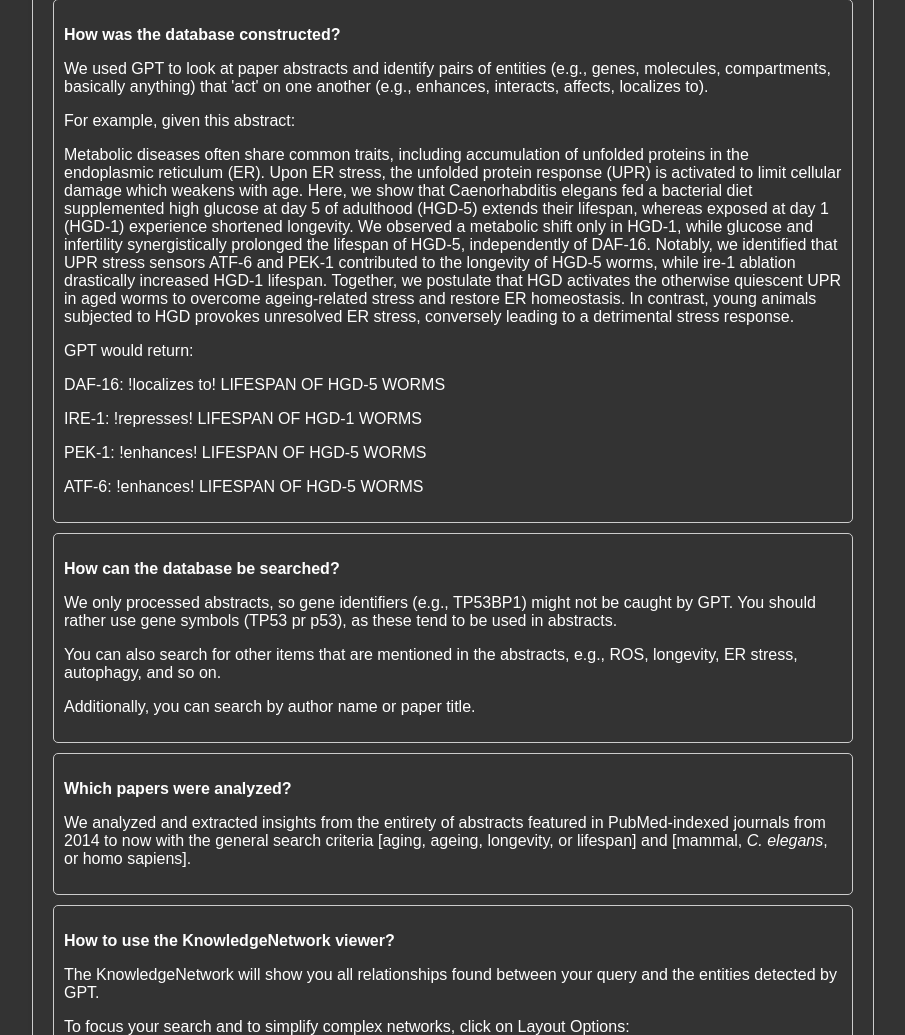
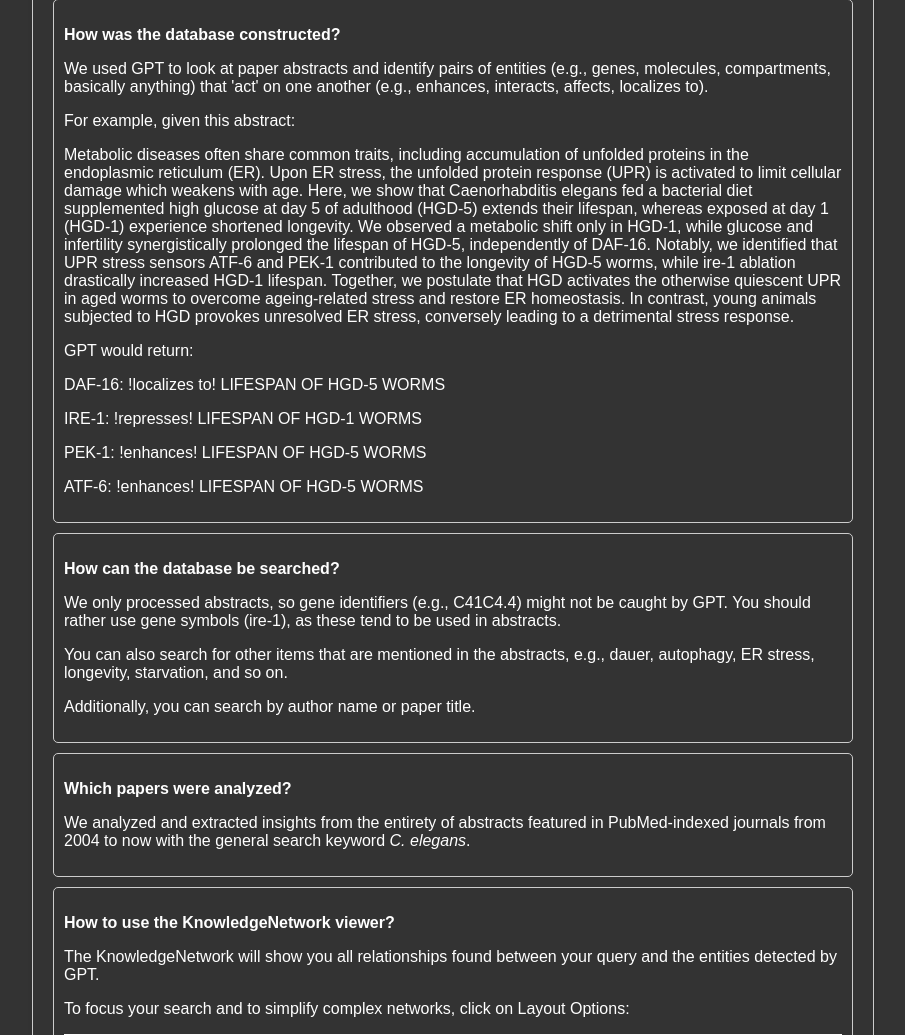
Before and after one commit to g-tibo/celegans, a Flask app: page /help in a window 1280 px wide. Shown: the part 147-1182 px from the top of the page, without its empty margins (187-1092 px from the left). Run offline with Flask 2, Linux system fonts and the light colour scheme; parts of the project's set-up code (start-up, migrations or seed data) failed here and were passed over.

Commit message:
Update help.html

```diff
--- a/templates/help.html
+++ b/templates/help.html
@@ -80,13 +80,13 @@
 		</li>
         <li>
           <p><strong>How can the database be searched?</strong></p>
-          <p>We only processed abstracts, so gene identifiers (e.g., TP53BP1) might not be caught by GPT. You should rather use gene symbols (TP53 pr p53), as these tend to be used in abstracts.</p>
-			<p>You can also search for other items that are mentioned in the abstracts, e.g., ROS, longevity, ER stress, autophagy, and so on.</p>
+          <p>We only processed abstracts, so gene identifiers (e.g., C41C4.4) might not be caught by GPT. You should rather use gene symbols (ire-1), as these tend to be used in abstracts.</p>
+			<p>You can also search for other items that are mentioned in the abstracts, e.g., dauer, autophagy, ER stress, longevity, starvation, and so on.</p>
 			<p>Additionally, you can search by author name or paper title.</p>
 		</li>
         <li>
           <p><strong>Which papers were analyzed?</strong></p>
-          <p>We analyzed and extracted insights from the entirety of abstracts featured in PubMed-indexed journals from 2014 to now with the general search criteria [aging, ageing, longevity, or lifespan] and [mammal, <i>C. elegans</i>, or homo sapiens].</p>
+          <p>We analyzed and extracted insights from the entirety of abstracts featured in PubMed-indexed journals from 2004 to now with the general search keyword <em>C. elegans</em>.</p>
 		  					</li>
         <li>
           <p><strong>How to use the KnowledgeNetwork viewer?</strong></p>
```
